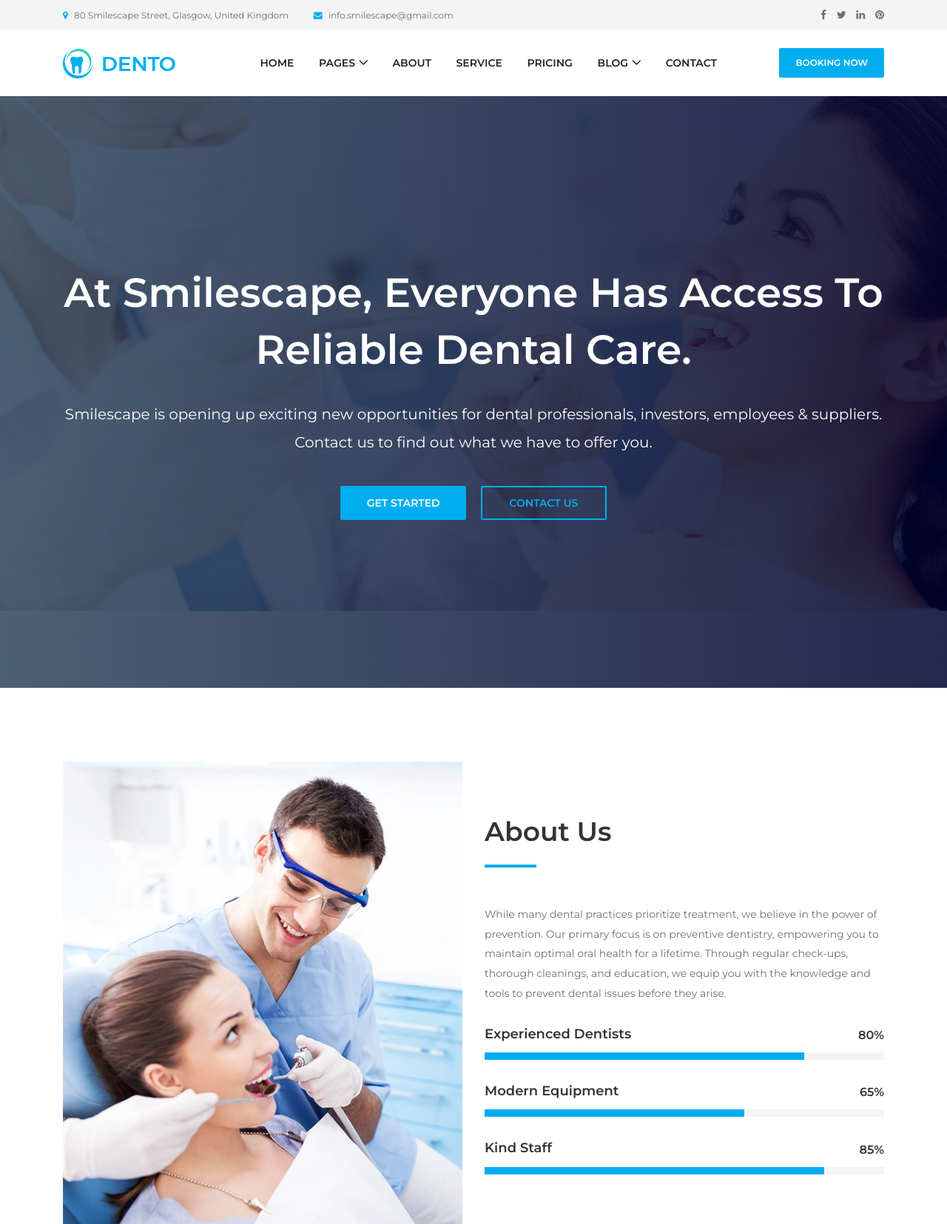
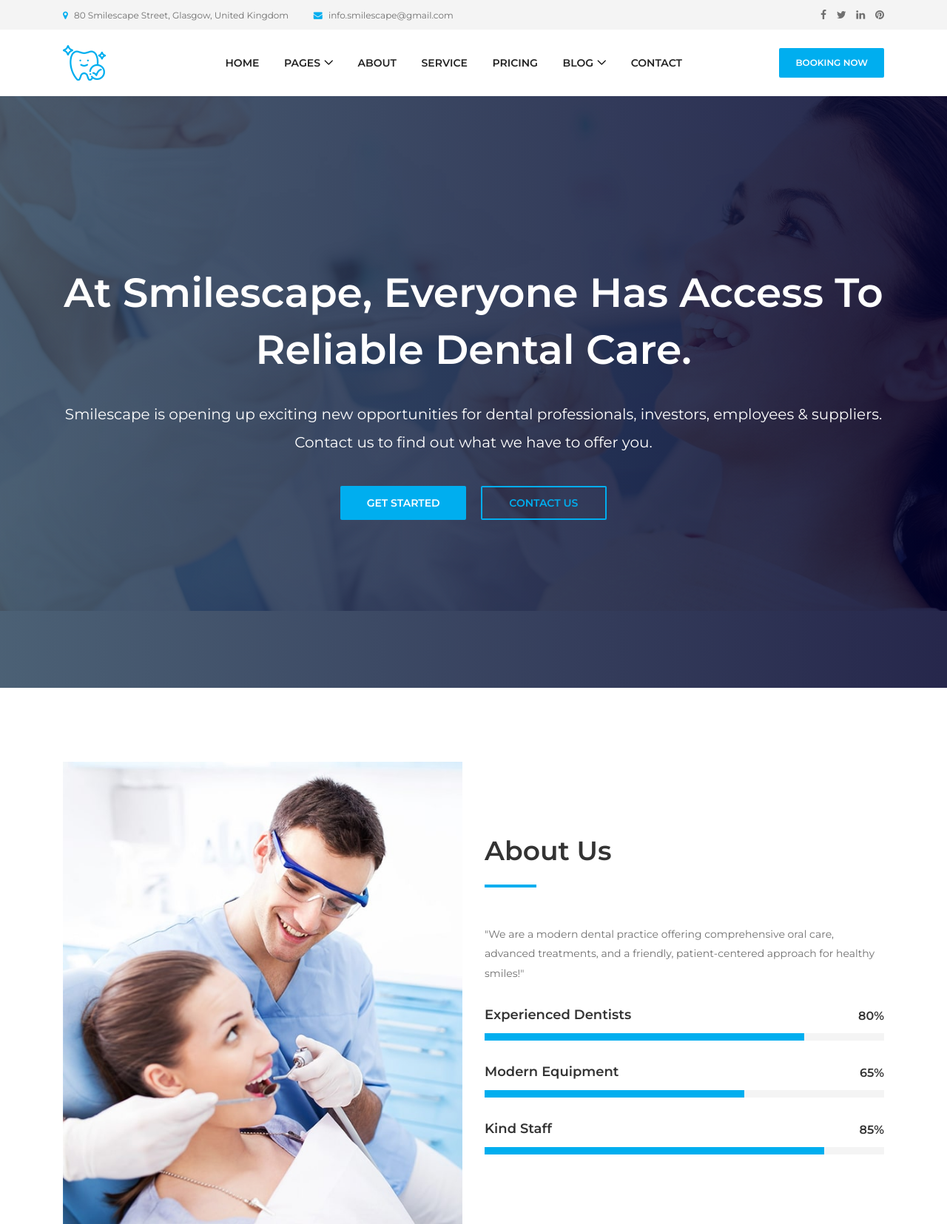
Before and after one commit to Saad1929/Smilescape-Dental-Website, a Django app: page / in a window 1280 px wide. Shown: the top 1655 px of the page at 74% size. Run offline with Django 3.2, Linux system fonts and the light colour scheme; some libraries are stand-ins or nearby versions; some web fonts are replaced.

Commit message:
Home Page Changes

```diff
--- a/website/templates/home.html
+++ b/website/templates/home.html
@@ -149,7 +149,7 @@
               <!-- Welcome Text -->
               <div class="welcome-text text-center">
                 <h2 data-animation="fadeInDown" data-delay="100ms">We Believe Everyone Should Have Easy Access To Great Dental Care</h2>
-                <p data-animation="fadeInDown" data-delay="300ms">As a leading industry innovator, Dento is opening up exciting new opportunities for dental professionals, investors, employees & suppliers. Contact us to find out what we have to
+                <p data-animation="fadeInDown" data-delay="300ms">Smilescape is opening up exciting new opportunities for dental professionals, investors, employees & suppliers. Contact us to find out what we have to
                   offer you.</p>
                 <div class="welcome-btn-group">
                   <a href="#" class="btn dento-btn mx-2" data-animation="fadeInDown" data-delay="500ms">Get Started</a>
@@ -181,7 +181,7 @@
               <h2>About Us</h2>
               <div class="line"></div>
             </div>
-            <p>While many dental practices prioritize treatment, we believe in the power of prevention. Our primary focus is on preventive dentistry, empowering you to maintain optimal oral health for a lifetime. Through regular check-ups, thorough cleanings, and education, we equip you with the knowledge and tools to prevent dental issues before they arise.</p>
+            <p>"We are a modern dental practice offering comprehensive oral care, advanced treatments, and a friendly, patient-centered approach for healthy smiles!" </p>
 
             <!-- Single Skills Area -->
             <div class="single-skills-area mt-30">
```
Also changed, not shown: static/website/img/core-img/logo 2.png, static/website/img/core-img/logo.png.
